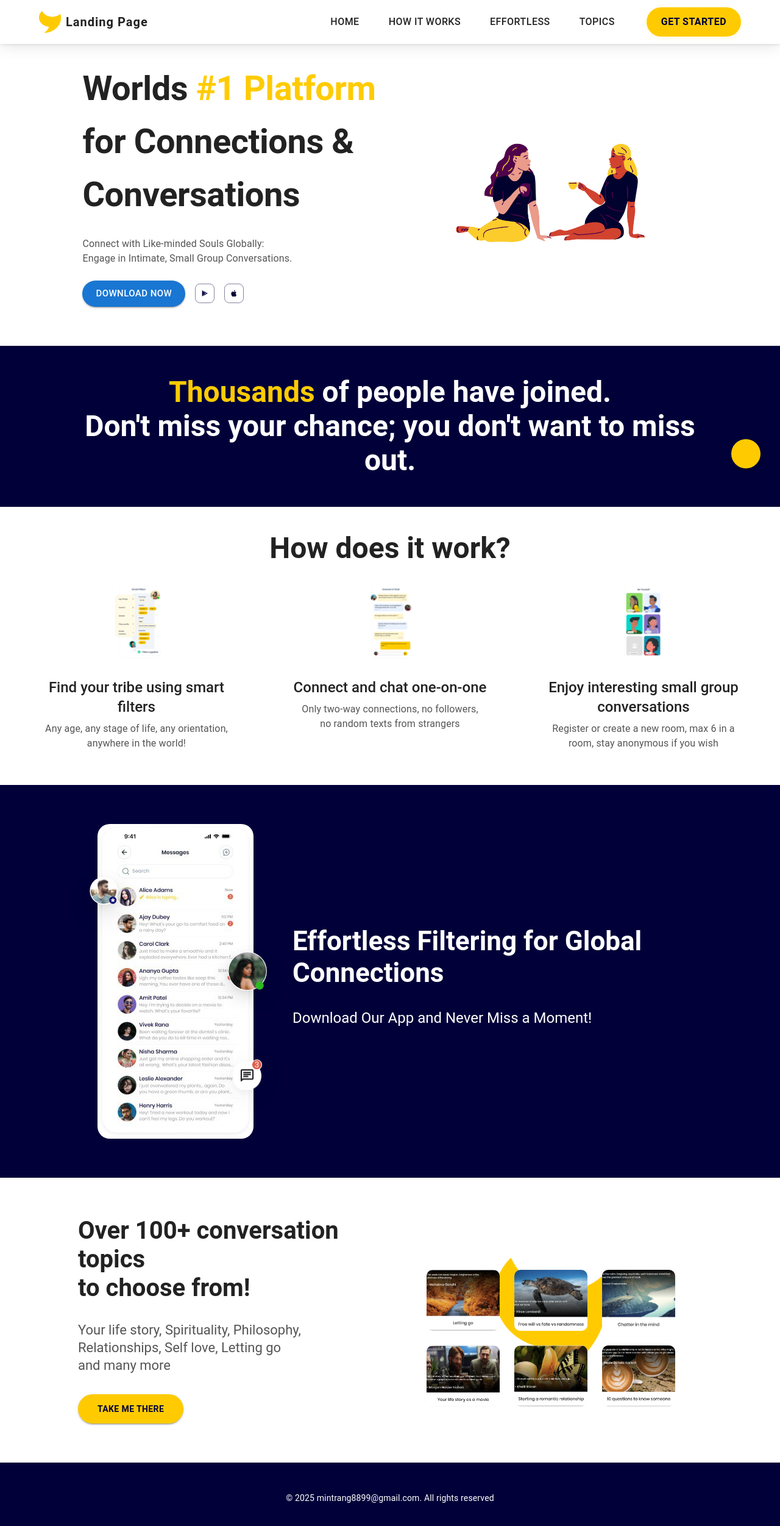
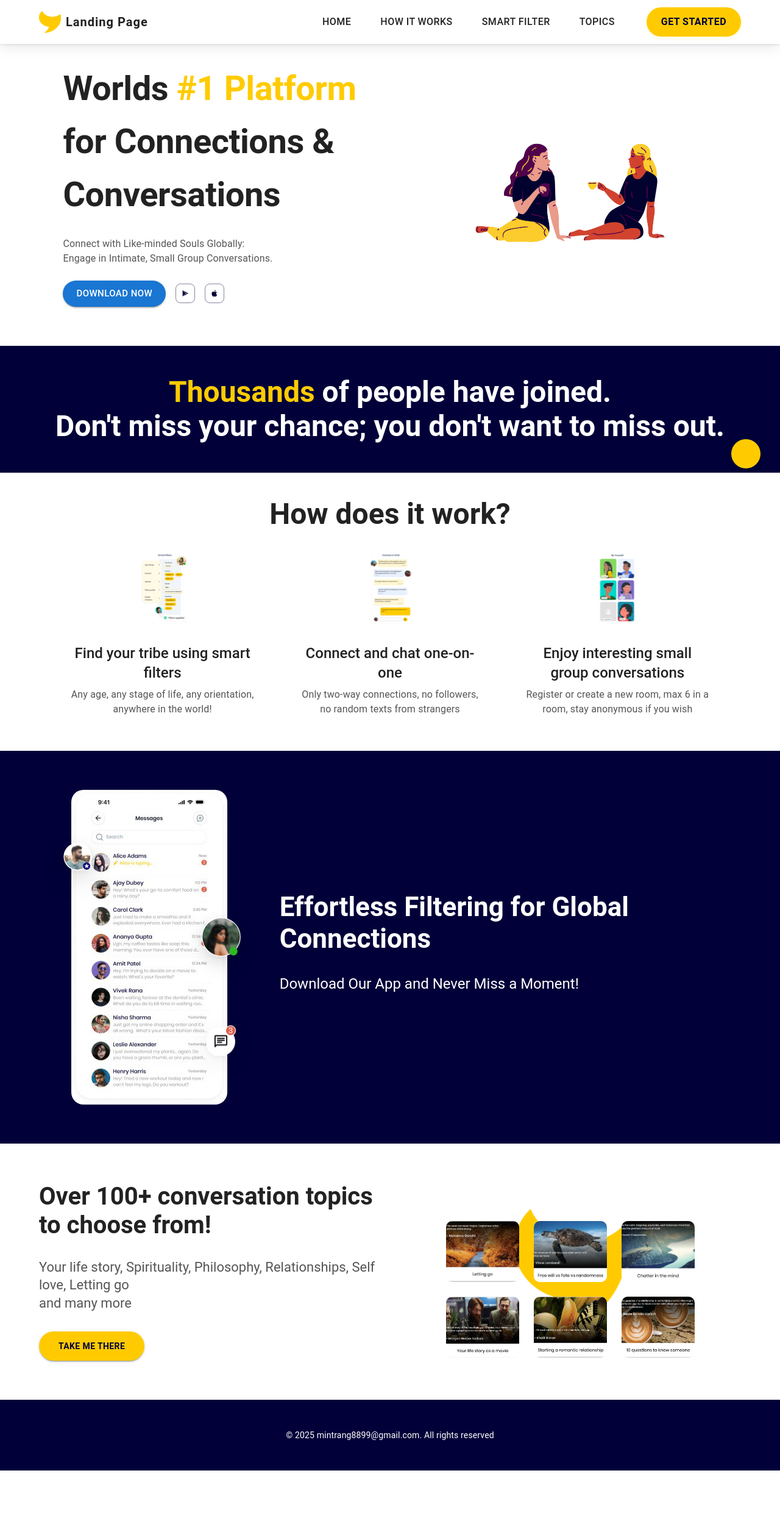
Before and after one commit to mintrang/landing, a Next.js app: page / in a window 1280 px wide. Shown: the top 2502 px of the page at 61% size. After the commit the page ends 2411 px from the top, so only its background shows below. Built offline with nearby package versions, Linux system fonts and the light colour scheme; some icons are missing.

Commit message:
update layout

```diff
--- a/src/components/Landing/Header.tsx
+++ b/src/components/Landing/Header.tsx
@@ -18,7 +18,7 @@ import Image from 'next/image';
 const menuItems = [
   { label: "Home", target: "home" },
   { label: "How it works", target: "howitworks" },
-  { label: "Effortless", target: "effortless" },
+  { label: "Smart Filter", target: "effortless" },
   { label: "Topics", target: "topics" },
 ];
 
@@ -140,7 +140,7 @@ const Header: React.FC<HeaderProps> = ({ onOpenLogin }) => {
       </Container>
       {/* Drawer cho mobile */}
       <Drawer anchor="right" open={drawerOpen} onClose={() => setDrawerOpen(false)}>
-        <Box sx={{ width: 260, p: 2 }}>
+        <Box sx={{ width: 260, p: 2, mt: 6 }}>
           <List>
             {menuItems.map((item) => (
               <ListItem component="li" key={item.label} onClick={() => handleMenuClick(item.target)}>
--- a/src/components/Landing/LandingPage.tsx
+++ b/src/components/Landing/LandingPage.tsx
@@ -14,11 +14,10 @@ import KeyboardArrowUpIcon from '@mui/icons-material/KeyboardArrowUp';
 import LoginModal from './LoginModal';
 import { useState } from 'react';
 
-const sectionFullWidth = {
-  position: 'relative',
-  width: '100vw',
-  paddingLeft: { xs: '3%', md: '10%' },
-  paddingRight: { xs: '3%', md: '10%' },
+const sectionContent = {
+  maxWidth: '1440px',
+  margin: '0 auto',
+  px: { xs: 2, md: 8 },
 };
 
 const LandingPage: React.FC = () => {
@@ -29,36 +28,48 @@ const LandingPage: React.FC = () => {
       <Header onOpenLogin={() => setOpenLogin(true)} />
 
       {/* Hero Section */}
-      <Box id="home" sx={{ scrollMarginTop: '70px', ...sectionFullWidth, bgcolor: 'white' }}>
+      <Box id="home" sx={{ scrollMarginTop: '70px', bgcolor: 'white', width: '100vw' }}>
+        <Box sx={sectionContent}>
           <HeroSection />
+        </Box>
       </Box>
 
       {/* Banner Section */}
-      <Box sx={{ backgroundColor: '#010039', ...sectionFullWidth, py: 6 }}>
+      <Box sx={{ backgroundColor: '#010039', py: 6, width: '100vw' }}>
+        <Box sx={sectionContent}>
           <Typography variant="h3" fontWeight={700} sx={{ color: 'white', textAlign: 'center' }}>
             <span style={{ color: '#FFCB00' }}>Thousands</span> of people have joined.<br />
             Don&apos;t miss your chance; you don&apos;t want to miss out.
           </Typography>
         </Box>
+      </Box>
 
       {/* How it works Section */}
-      <Box id="howitworks" sx={{ scrollMarginTop: '80px', bgcolor: 'white' }}>
+      <Box id="howitworks" sx={{ scrollMarginTop: '80px', bgcolor: 'white', width: '100vw' }}>
+        <Box sx={sectionContent}>
           <HowItWorksSection />
+        </Box>
       </Box>
 
       {/* Effortless Section */}
-      <Box id="effortless" sx={{ scrollMarginTop: '80px', ...sectionFullWidth, bgcolor: '#010039', py: 8 }}>
+      <Box id="effortless" sx={{ scrollMarginTop: '80px', bgcolor: '#010039', py: 8, width: '100vw' }}>
+        <Box sx={sectionContent}>
           <EffortlessSection />
+        </Box>
       </Box>
 
       {/* Topics Section */}
-      <Box id="topics" sx={{ scrollMarginTop: '80px', ...sectionFullWidth, bgcolor: 'white' }}>
+      <Box id="topics" sx={{ scrollMarginTop: '80px', bgcolor: 'white', width: '100vw' }}>
+        <Box sx={sectionContent}>
           <DynamicSlideSection onOpenLogin={() => setOpenLogin(true)} />
+        </Box>
       </Box>
 
       {/* Footer */}
-      <Box sx={{ bgcolor: '#010039', ...sectionFullWidth, color: 'white', py: 6, textAlign: 'center' }}>
+      <Box sx={{ bgcolor: '#010039', width: '100vw', color: 'white', py: 6, textAlign: 'center' }}>
+        <Box sx={sectionContent}>
           <Typography variant="body2">© 2025 mintrang8899@gmail.com. All rights reserved</Typography>
+        </Box>
       </Box>
 
       <Fab
```
Lines whose indentation alone changed are shown as unchanged.
